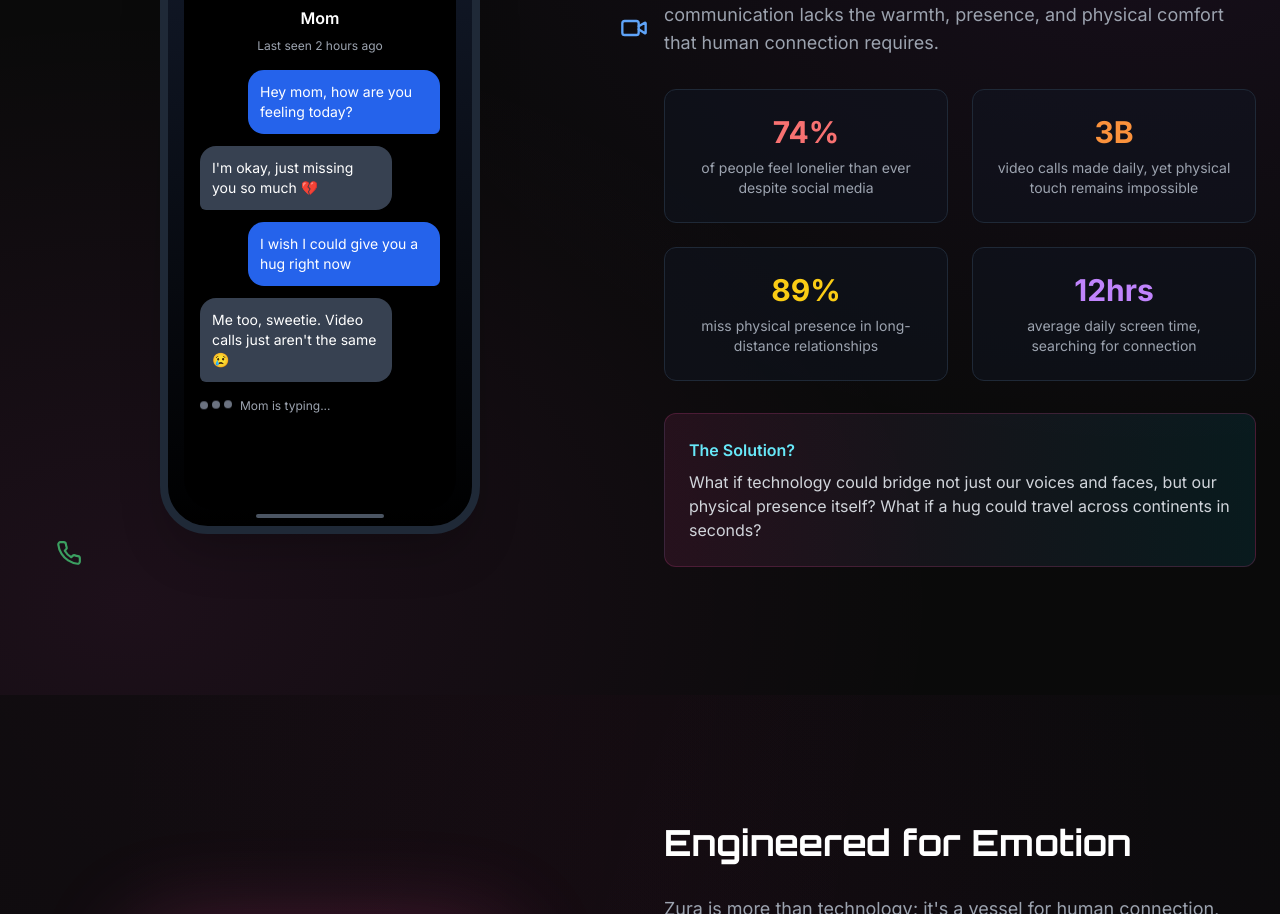
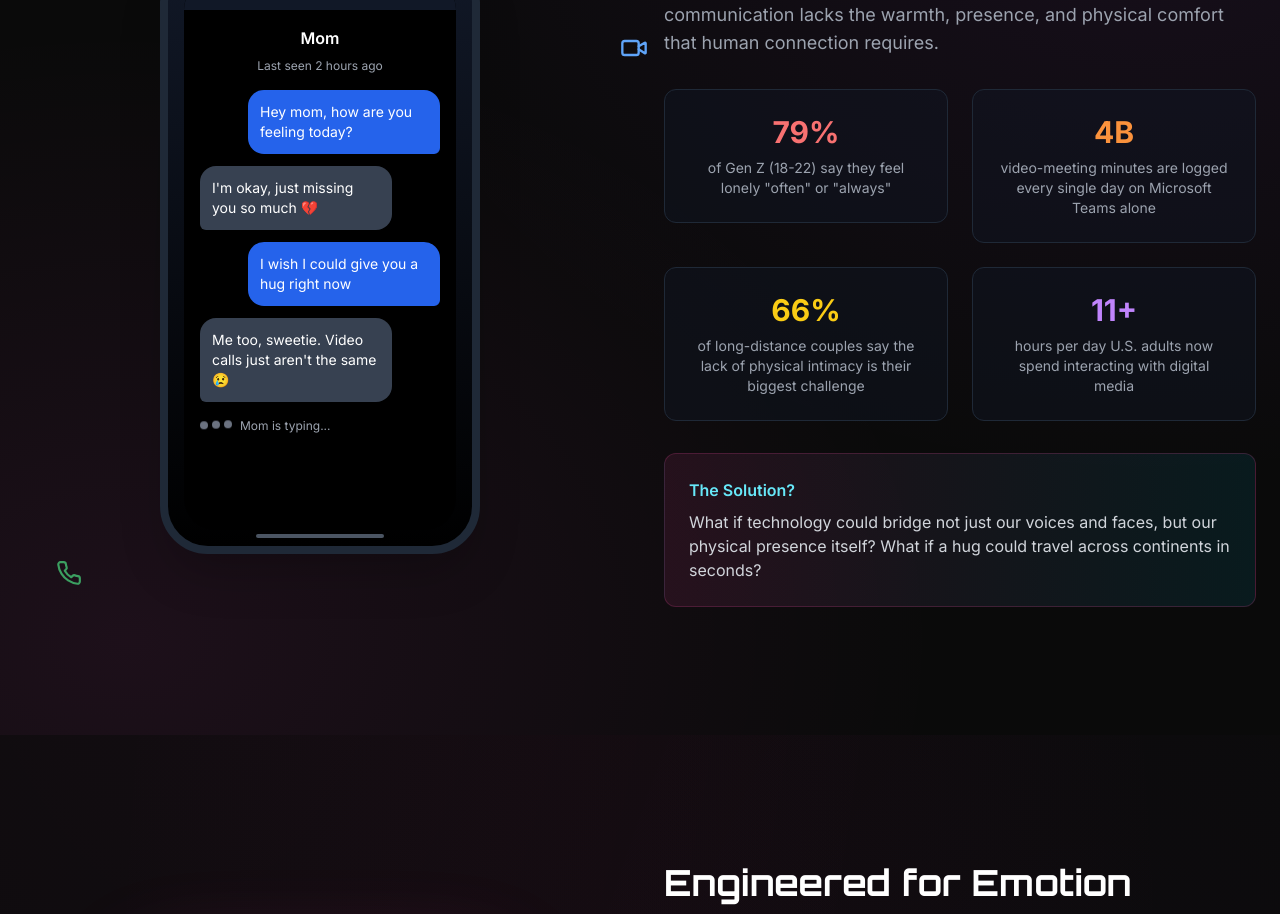
Before and after one commit to jheel2006/zura-presence-portal, a React (Vite) app: page / in a window 1280 px wide. Shown: the part 1027-1941 px from the top of the page. Built offline with nearby package versions, Linux system fonts and the light colour scheme.

Commit message:
Update distance problem section
Updated the data and descriptions in the "The Distance Problem" section based on the provided data. Added a favicon and removed the existing logo.

```diff
--- a/index.html
+++ b/index.html
@@ -16,6 +16,7 @@
     <meta name="twitter:card" content="summary_large_image" />
     <meta name="twitter:site" content="@lovable_dev" />
     <meta name="twitter:image" content="https://lovable.dev/opengraph-image-p98pqg.png" />
+    <link rel="icon" href="https://images.unsplash.com/photo-1581090464777-f3220bbe1b8b?auto=format&fit=crop&w=32&h=32&q=80" type="image/png">
     <link rel="preconnect" href="https://fonts.googleapis.com">
     <link rel="preconnect" href="https://fonts.gstatic.com" crossorigin>
     <link href="https://fonts.googleapis.com/css2?family=Inter:wght@400;500;600;700&family=Orbitron:wght@400;700;900&display=swap" rel="stylesheet">
--- a/src/components/landing/ProblemStatement.tsx
+++ b/src/components/landing/ProblemStatement.tsx
@@ -1,4 +1,3 @@
-
 import { useState, useEffect } from 'react';
 import { AnimatedWrapper } from './AnimatedWrapper';
 import { Phone, MessageSquare, Video, Users } from 'lucide-react';
@@ -133,36 +132,36 @@ export const ProblemStatement = () => {
               <AnimatedWrapper delay={200}>
                 <div className="text-center p-6 bg-gray-900/40 rounded-xl border border-gray-800">
                   <div className="text-3xl font-bold text-red-400 mb-2">
-                    <StatCounter end={74} suffix="%" />
+                    <StatCounter end={79} suffix="%" />
                   </div>
-                  <p className="text-sm text-gray-400">of people feel lonelier than ever despite social media</p>
+                  <p className="text-sm text-gray-400">of Gen Z (18-22) say they feel lonely "often" or "always"</p>
                 </div>
               </AnimatedWrapper>
 
               <AnimatedWrapper delay={350}>
                 <div className="text-center p-6 bg-gray-900/40 rounded-xl border border-gray-800">
                   <div className="text-3xl font-bold text-orange-400 mb-2">
-                    <StatCounter end={3.2} suffix="B" />
+                    <StatCounter end={4.1} suffix="B" />
                   </div>
-                  <p className="text-sm text-gray-400">video calls made daily, yet physical touch remains impossible</p>
+                  <p className="text-sm text-gray-400">video-meeting minutes are logged every single day on Microsoft Teams alone</p>
                 </div>
               </AnimatedWrapper>
 
               <AnimatedWrapper delay={500}>
                 <div className="text-center p-6 bg-gray-900/40 rounded-xl border border-gray-800">
                   <div className="text-3xl font-bold text-yellow-400 mb-2">
-                    <StatCounter end={89} suffix="%" />
+                    <StatCounter end={66} suffix="%" />
                   </div>
-                  <p className="text-sm text-gray-400">miss physical presence in long-distance relationships</p>
+                  <p className="text-sm text-gray-400">of long-distance couples say the lack of physical intimacy is their biggest challenge</p>
                 </div>
               </AnimatedWrapper>
 
               <AnimatedWrapper delay={650}>
                 <div className="text-center p-6 bg-gray-900/40 rounded-xl border border-gray-800">
                   <div className="text-3xl font-bold text-purple-400 mb-2">
-                    <StatCounter end={12} suffix="hrs" />
+                    <StatCounter end={11} suffix="+" />
                   </div>
-                  <p className="text-sm text-gray-400">average daily screen time, searching for connection</p>
+                  <p className="text-sm text-gray-400">hours per day U.S. adults now spend interacting with digital media</p>
                 </div>
               </AnimatedWrapper>
             </div>
```
